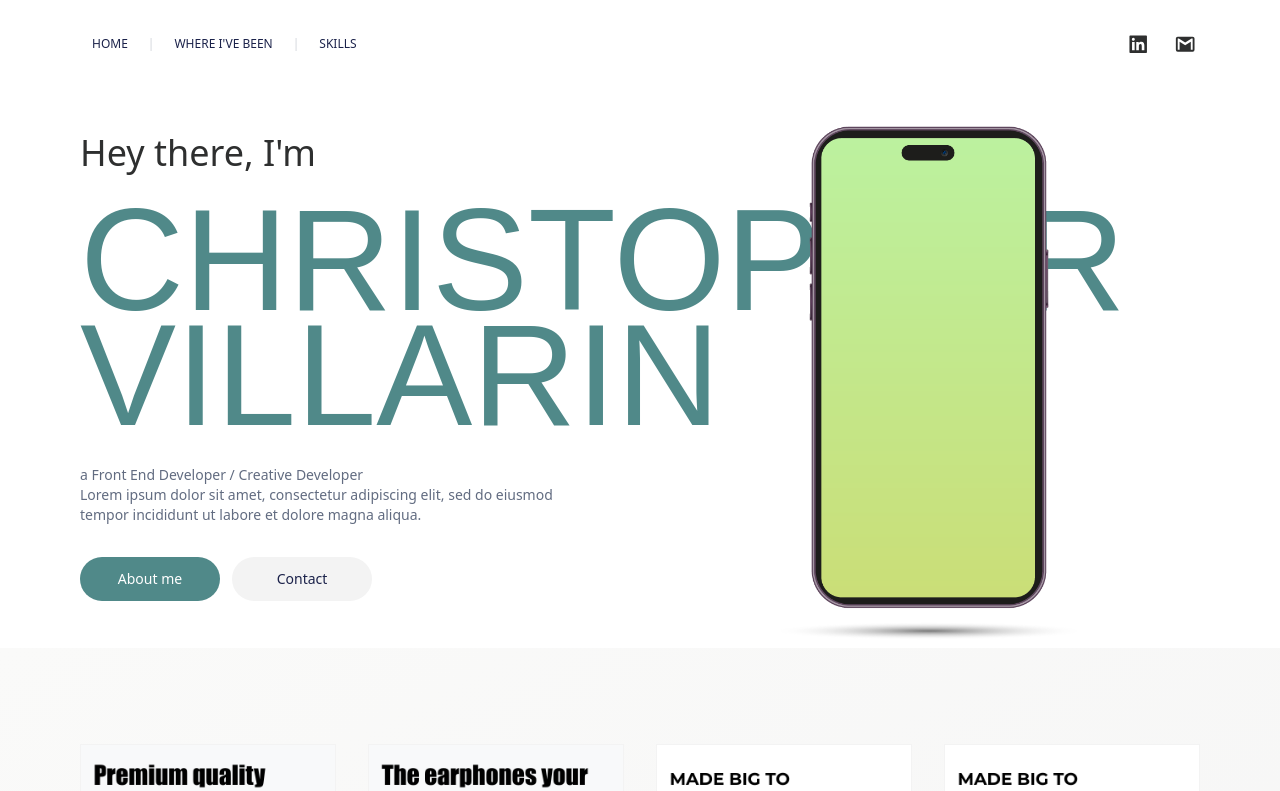
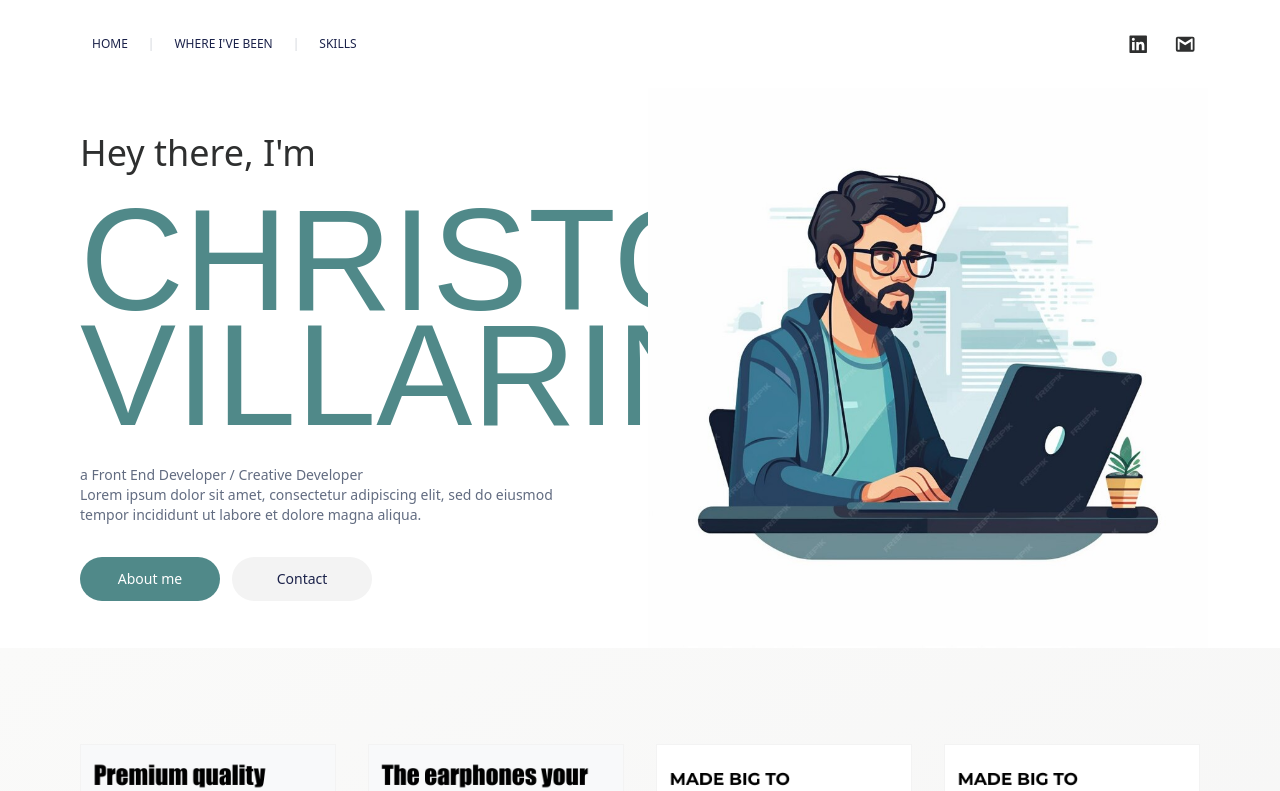
Before and after one commit to chrstphrvllrn/ChristopherVillarin, a React (Create React App) app: page / in a window 1280 px wide. Shown: the top 791 px of the page. Built offline with nearby package versions, Linux system fonts and the light colour scheme.

Commit message:
updating image

```diff
--- a/src/components/Headline.js
+++ b/src/components/Headline.js
@@ -75,7 +75,7 @@ function Headline() {
                     transition-all
                     duration-300
                     ease-in-out" >
-                        <div className="w-full sm:w-full md:w-full min-h-[50vh] sm:min-h-[50vh] md:min-h-[50vh] lg:min-h-[70vh] text-[#030303] font-light bg-[url('./images/background/iphone.png')] bg-contain bg-center bg-no-repeat xl:bg-contain lg:bg-contain md:bg-contain sm:bg-contain " >
+                        <div className="w-full sm:w-full md:w-full min-h-[50vh] sm:min-h-[50vh] md:min-h-[50vh] lg:min-h-[70vh] text-[#030303] font-light bg-[url('./images/background/iphone.jpg')] bg-contain bg-center bg-no-repeat xl:bg-contain lg:bg-contain md:bg-contain sm:bg-contain " >
                         </div>
 
                     </div>
```
Also changed, not shown: src/images/background/iphone.jpg (added), src/images/background/iphone_old_2.png (renamed from src/images/background/iphone.png).
